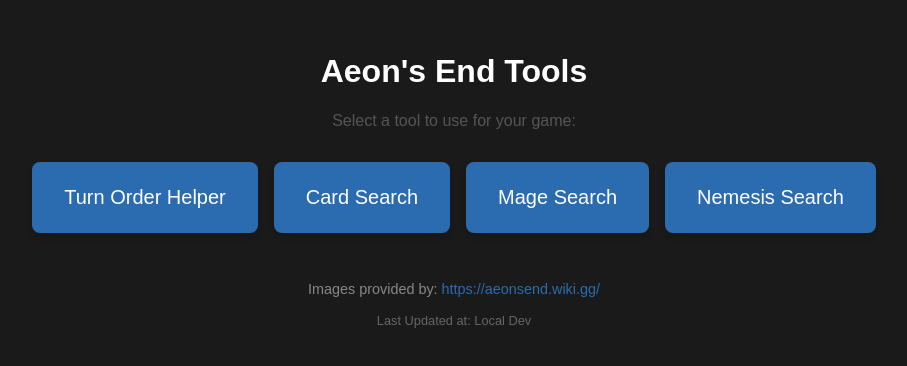
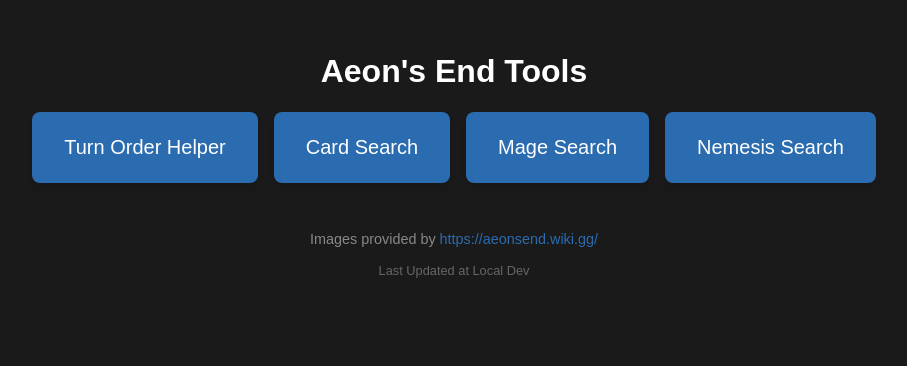
Before and after one commit to bigwheels16/aeons-end-game-helper, a React (Vite) app: page / in a window 1280 px wide. Shown: the top 366 px of the page, without its empty margins (186-1093 px from the left). Built offline with nearby package versions, Linux system fonts and the light colour scheme.

Commit message:
code cleanup

```diff
--- a/index.html
+++ b/index.html
@@ -3,7 +3,7 @@
   <head>
     <meta charset="UTF-8" />
     <meta name="viewport" content="width=device-width, initial-scale=1.0, maximum-scale=1.0, user-scalable=no" />
-    <title>Aeon's End Turn Order</title>
+    <title>Aeon's End Tools</title>
     <style>
       body, html {
         margin: 0;
--- a/src/screens/HomeScreen.tsx
+++ b/src/screens/HomeScreen.tsx
@@ -14,10 +14,6 @@ const HomeScreen: React.FC<HomeScreenProps> = ({ onSelectTool }) => {
   return (
     <div style={{ padding: '2rem', textAlign: 'center', fontFamily: 'sans-serif' }}>
       <h1>Aeon's End Tools</h1>
-      <p style={{ marginBottom: '2rem', color: '#555' }}>
-        Select a tool to use for your game:
-      </p>
-
       <div style={{ display: 'flex', gap: '1rem', justifyContent: 'center', flexWrap: 'wrap' }}>
         <button
           onClick={() => onSelectTool('turn-order')}
@@ -86,10 +82,10 @@ const HomeScreen: React.FC<HomeScreenProps> = ({ onSelectTool }) => {
       </div>
 
       <div style={{ marginTop: '3rem', fontSize: '0.9rem', color: '#888' }}>
-        Images provided by: <a href="https://aeonsend.wiki.gg/" target="_blank" rel="noopener noreferrer" style={{ color: '#2b6cb0', textDecoration: 'none' }}>https://aeonsend.wiki.gg/</a>
+        Images provided by <a href="https://aeonsend.wiki.gg/" target="_blank" rel="noopener noreferrer" style={{ color: '#2b6cb0', textDecoration: 'none' }}>https://aeonsend.wiki.gg/</a>
       </div>
       <div style={{ marginTop: '1rem', fontSize: '0.8rem', color: '#666' }}>
-        Last Updated at: {import.meta.env.VITE_BUILD_TIME || 'Local Dev'}
+        Last Updated at {import.meta.env.VITE_BUILD_TIME || 'Local Dev'}
       </div>
     </div>
   );
```
